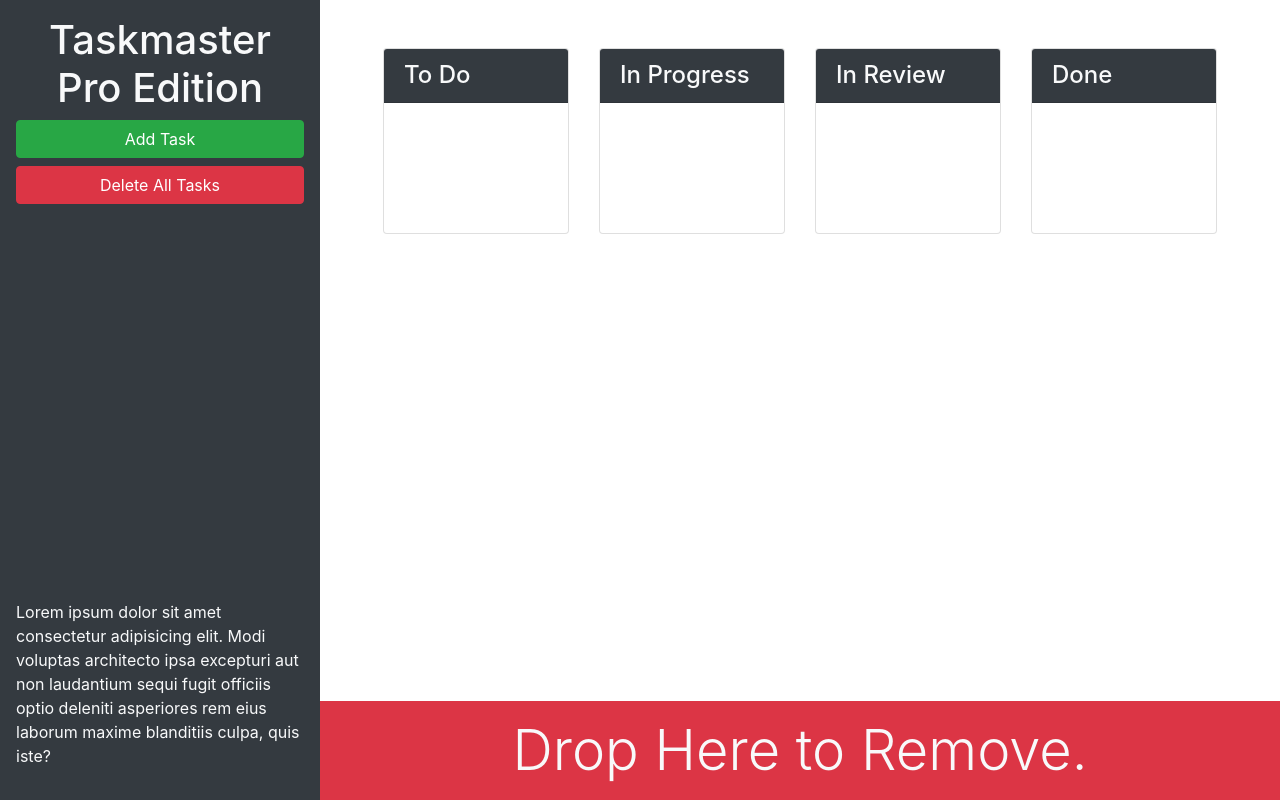
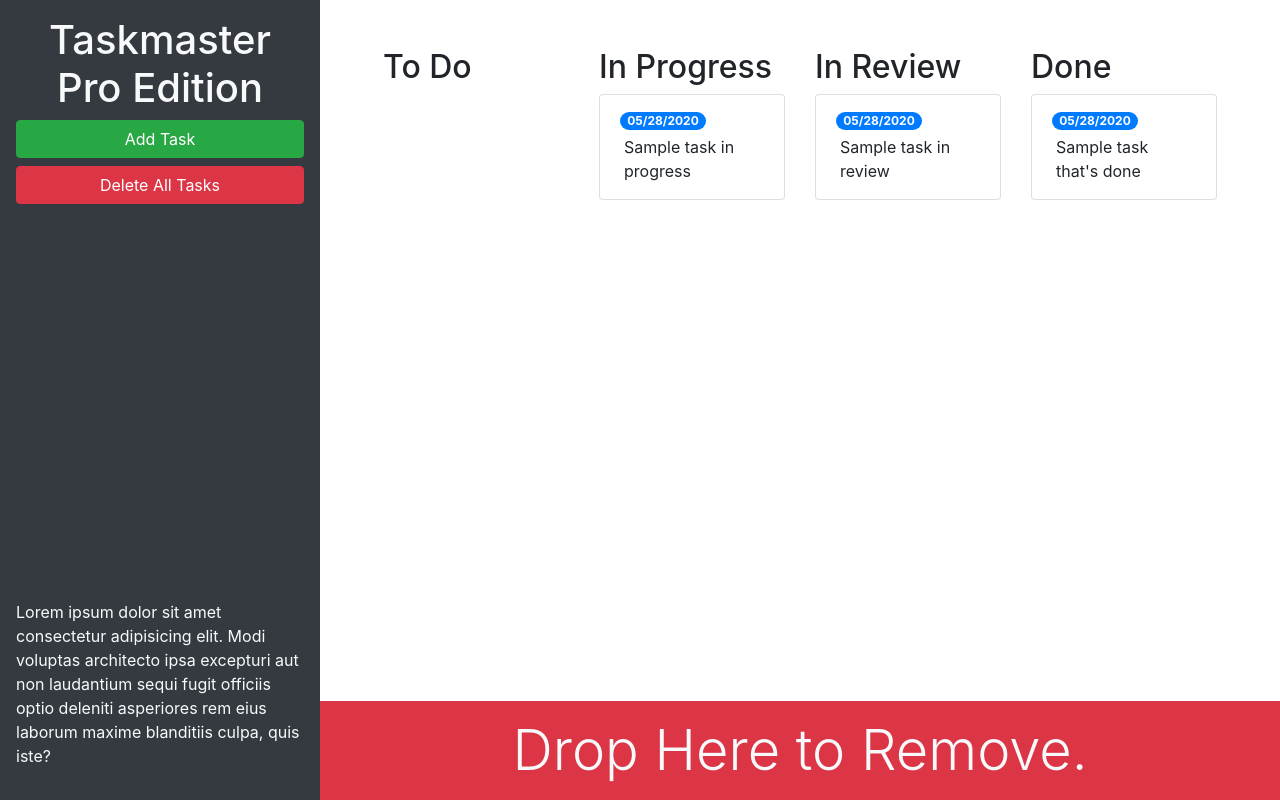
Before and after one commit to mo9399/taskmaster-pro, a plain HTML site: page index.html in a window 1280 px wide. Drawn offline with nearby package versions, Linux system fonts and the light colour scheme.

Commit message:
add bootstrap to html

```diff
--- a/index.html
+++ b/index.html
@@ -30,46 +30,45 @@
     </header>
     <main class="col-12 col-lg-9 d-flex flex-column">
       <div class="m-5 row justify-content-around">
-          <!--  -->
+        <!-- todo start -->
         <div class="col-12 col-md-6 col-xl-3 mb-3">
-            <div class="card">
-              <h4 class="card-header bg-dark text-light">
-                To Do
-              </h4>
-              <ul id="list-toDo" class="list-group list-group-flush">
+          <h2>To Do</h2>
+          <ul id="list-toDo" class="list-group"></ul>
+        </div>
+        <!-- todo end -->
+        <!-- in progress start -->
+        <div class="col-12 col-md-6 col-xl-3 mb-3">
+          <h2>In Progress</h2>
+          <ul id="list-inProgress" class="list-group">
+            <li class="list-group-item">
+              <span class="badge badge-primary badge-pill">05/28/2020</span>
+              <p class="m-1">Sample task in progress</p>
+            </li>
           </ul>
         </div>
-          </div>
-          <!--  -->
+        <!-- in progress end -->
+        <!-- in review start -->
         <div class="col-12 col-md-6 col-xl-3 mb-3">
-            <div class="card">
-              <h4 class="card-header bg-dark text-light">
-                In Progress
-              </h4>
-              <ul id="list-inProgress" class="list-group list-group-flush">
+          <h2>In Review</h2>
+          <ul id="list-inReview" class="list-group">
+            <li class="list-group-item">
+              <span class="badge badge-primary badge-pill">05/28/2020</span>
+              <p class="m-1">Sample task in review</p>
+            </li>
           </ul>
         </div>
-          </div>
-          <!--  -->
+        <!-- in review end -->
+        <!-- done start -->
         <div class="col-12 col-md-6 col-xl-3 mb-3">
-            <div class="card">
-              <h4 class="card-header bg-dark text-light">
-                In Review
-              </h4>
-              <ul id="list-inReview" class="list-group list-group-flush">
+          <h2>Done</h2>
+          <ul id="list-done" class="list-group">
+            <li class="list-group-item">
+              <span class="badge badge-primary badge-pill">05/28/2020</span>
+              <p class="m-1">Sample task that's done</p>
+            </li>
           </ul>
         </div>
-          </div>
-          <!--  -->
-          <div class="col-12 col-md-6 col-xl-3 mb-3">
-            <div class="card">
-              <h4 class="card-header bg-dark text-light">
-                Done
-              </h4>
-              <ul id="list-done" class="list-group list-group-flush">
-              </ul>
-            </div>
-          </div>
+        <!-- done end -->
       </div>
       <div class="mt-auto" id="trash">
         <div class="w-100 bg-danger p-3 text-center text-light display-4">
```
Lines whose indentation alone changed are shown as unchanged.
